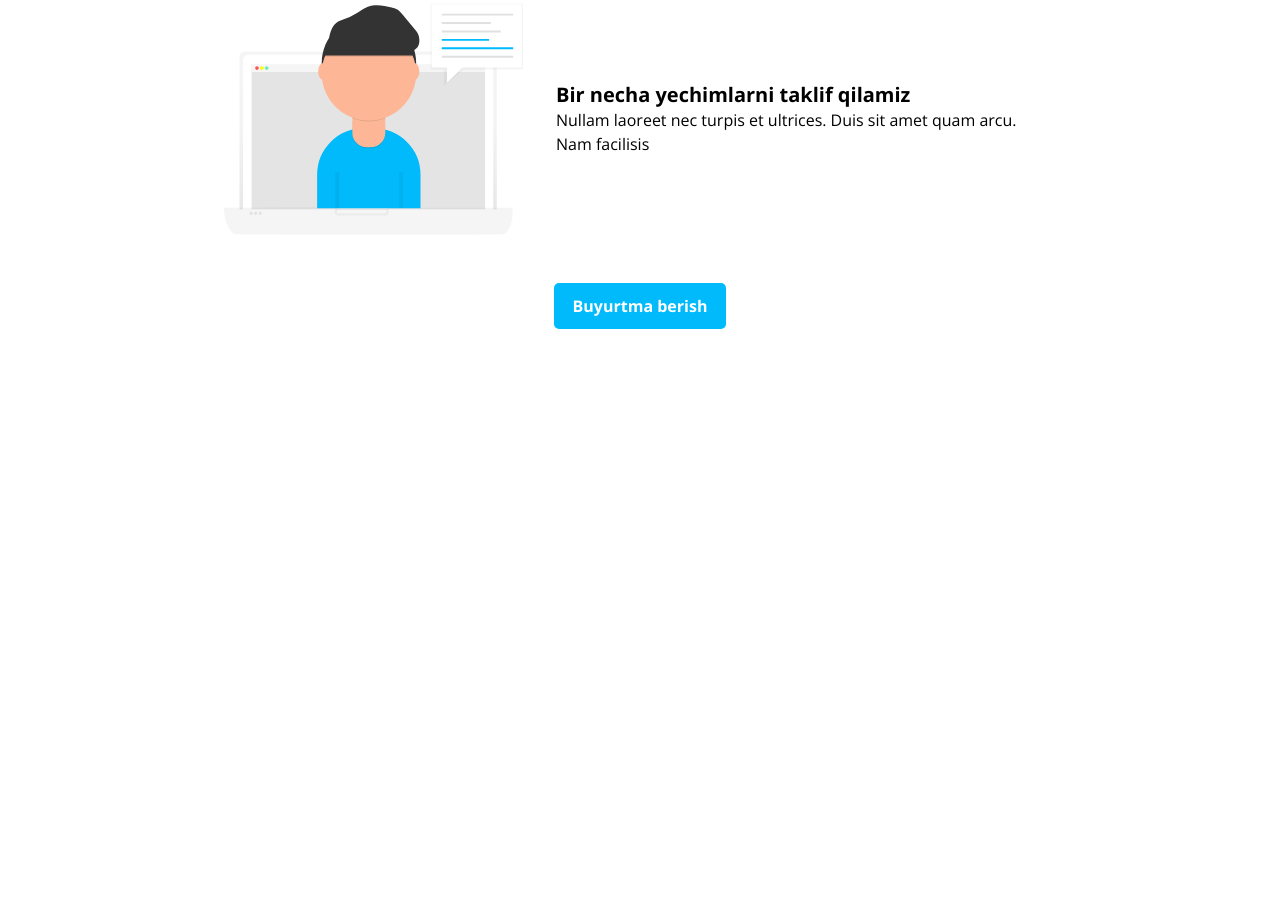
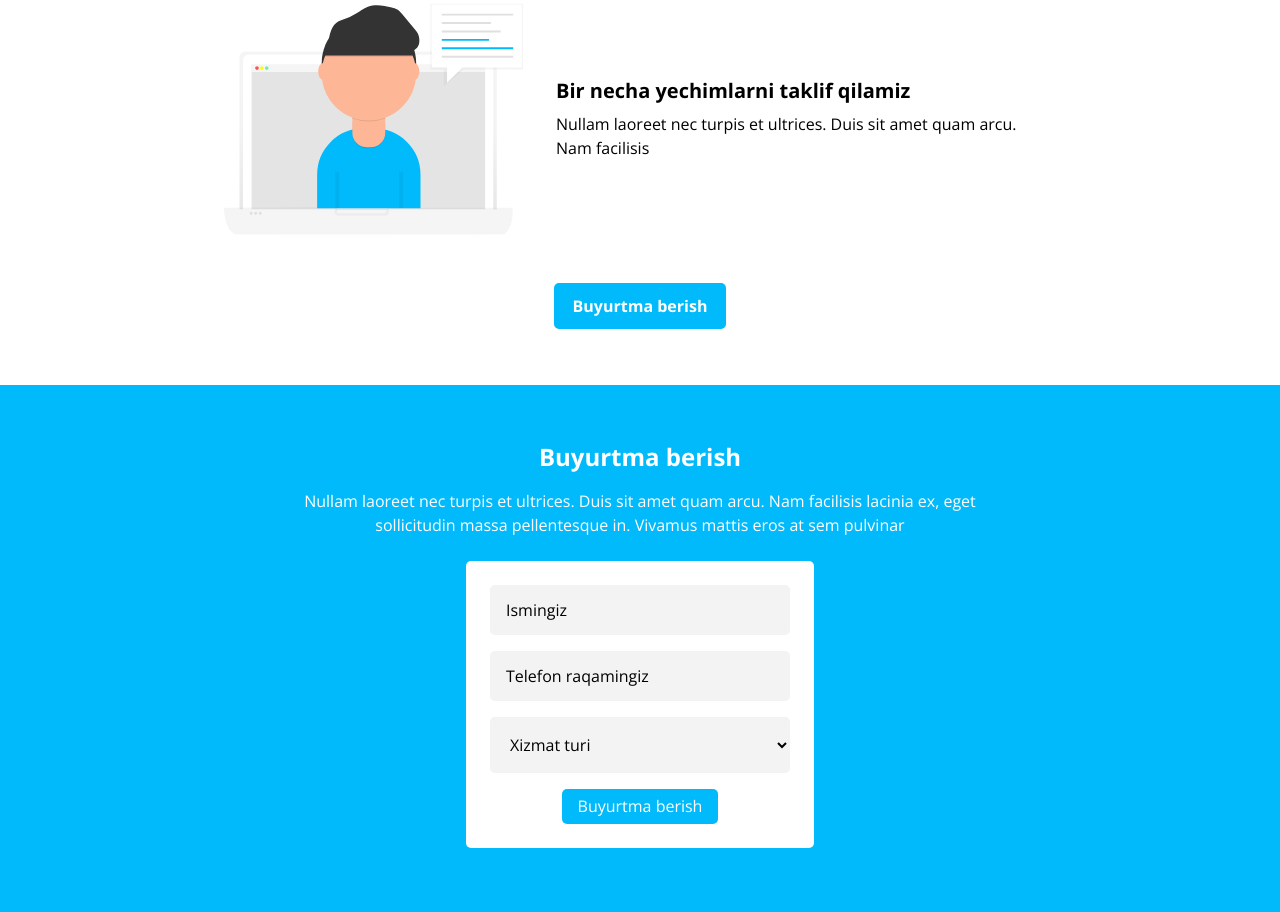
Before and after one commit to beyKH/pixer-website, a plain HTML site: page index.html in a window 1280 px wide. Shown: the part 2716-3628 px from the top of the page. Before the commit the page ends 3101 px from the top, so only its background shows below. Drawn offline with nearby package versions, Linux system fonts and the light colour scheme.

Commit message:
form section done

```diff
--- a/css/styles.css
+++ b/css/styles.css
@@ -4,9 +4,14 @@
   --primary-color:#00BAFC;
   --main-border-radius: 5px;
   --main-box-shadow: 0px 8px 8px rgba(0, 0, 0, 0.1);
+  --outline-box-shadow: 0px 8px 8px rgba(0, 186, 252,0.3);
+  ;
   --main-bg-color:#fff;
 
 }
+
+
+
 
 
 /* GENERAL STYLE */
@@ -62,6 +67,67 @@ body {
 }
 
 
+/* REPEATED STYLES */
+
+.primary-link {
+  display: inline-block;
+  padding: 8px 16px;
+  font-size: 16px;
+  line-height: 24px;
+  text-decoration: none;
+  font-weight: 700;
+  border: 3px solid var(--primary-color);
+  border-radius: var(--main-border-radius);
+  background-color: var(--primary-color);
+  color: #fff;
+  transition: background-color 0.3s ease, color 0.3s ease,
+    color 0.3s ease;
+
+}
+
+.primary-link:hover {
+  background-color: #fff;
+  color: var(--primary-color);
+}
+
+
+.primary-link:active {
+
+  opacity: 0.6;
+  background-color: rgba(0, 185, 252, 0.6);
+  border-color:transparent;
+  color: #fff;
+
+}
+
+.section-heading {
+  font-weight: bold;
+  margin-top: 0;
+  margin-bottom: 0;
+  margin-bottom: 16px;
+  line-height: 24px;
+  font-size: 24px;
+  line-height: 130%;
+  color: var(--main-text-color);
+}
+
+.section-info {
+  font-weight: normal;
+  margin-top: 0;
+  margin-bottom: 0;
+  font-size: 16px;
+  line-height: 24px;
+  color: var(--main-text-color);
+}
+
+.sub-heading {
+  margin-top: 0;
+  margin-bottom: 0;
+  font-weight: bold;
+  font-size: 20px;
+  line-height: 130%;
+
+}
 
 /* SITE-HEADER */
 .site-header {
@@ -501,69 +567,85 @@ body {
   display: inline-block;
 }
 
+/* form */
+
+.section-form{
+  padding-top: 56px;
+  padding-bottom: 64px;
+  background-color: var(--primary-color);
+}
 
 
+.form-desc {
+  width: 720px;
+  margin-left: auto;
+  margin-right: auto;
+  margin-bottom: 24px;
+  text-align: center;
+}
+
+.form-heading {
+  color: white;
+}
+
+.form-info {
+  color: white;
+}
+
+.form-box{
+  display: flex;
+  justify-content: center;
+}
 
 
+.user-form{
+  width: 348px;
+  padding: 24px;
+  background-color: #fff;
+  border-radius: var(--main-border-radius);
+}
+
+.input-group {
+  width: 100%;
+  display: block;
+}
+
+.input-label {}
 
 
-/* REPEATED STYLES */
-
-.primary-link {
-  display: inline-block;
-  padding: 8px 16px;
-  font-size: 16px;
-  line-height: 24px;
-  text-decoration: none;
-  font-weight: 700;
-  border: 3px solid var(--primary-color);
+.input-field {
+  width: 100%;
+  margin-bottom: 16px;
+  padding: 16px;
+  background-color: #F3F3F3;
+  border: none;
   border-radius: var(--main-border-radius);
-  background-color: var(--primary-color);
-  color: #fff;
-  transition: background-color 0.3s ease, color 0.3s ease, border 0.3s ease,
-  color 0.3s ease;
 
 }
 
-.primary-link:hover {
-  background-color: #fff;
-  color: var(--primary-color);
-}
-
-
-.primary-link:active {
-
-  opacity: 0.6;
-  background-color: rgba(0, 185, 252, 0.6);
-  color: #fff;
-
-}
-
-.section-heading{
-  font-weight: bold;
-  margin-top: 0;
-  margin-bottom: 0;
-  margin-bottom: 16px;
-  line-height: 24px;
-  font-size: 24px;
-  line-height: 130%;
+::placeholder{
   color: var(--main-text-color);
 }
 
-.section-info{
-  font-weight: normal;
-  margin-top: 0;
-  margin-bottom: 0;
-  font-size: 16px;
-  line-height: 24px;
+.input-select {
+  margin-bottom: 16px;
+  padding: 16px;
+  border: none;
   color: var(--main-text-color);
+  background-color: #f3f3f3;
+  border-radius: var(--main-border-radius);
+  width: 100%;
 }
 
-.sub-heading{
-  margin-top: 0;
-  margin-bottom: 0;
-  font-weight: bold;
-  font-size: 20px;
-  line-height: 130%;
+.form-submit-button{
+  padding: 8px 16px;
+  background-color: var(--primary-color);
+  border: none;
+  color: white;
+  border-radius: var(--main-border-radius);
+}
 
+.submit-box{
+  display: flex;
+  justify-content: center;
 }
--- a/index.html
+++ b/index.html
@@ -149,7 +149,7 @@
 
         </ul>
         <div class="services-link">
-          <a class="services-order-link primary-link" href="#">Buyurtma berish</a>
+          <a class="services-order-link primary-link" href="#section-order">Buyurtma berish</a>
           <a class="go-to-services-link" href="services.html">Xizmatlar sahifasiga o’tish</a>
         </div>
       </section>
@@ -160,7 +160,7 @@
           <p class="advantages-info asection-info">Nullam laoreet nec turpis et ultrices. Duis sit amet quam arcu. Nam facilisis lacinia ex, eget sollicitudin massa pellentesque in. Vivamus mattis eros at sem pulvinar</p>
         </div>
 
-        <ul class="advantages-list">
+        <ol class="advantages-list">
           <!-- LEARNING DEMAND -->
           <li class="advantages-item learn-demand-item advantages-general-item ">
             <div class="advantages-item-desc">
@@ -203,16 +203,48 @@
             </div>
           </li>
 
-        </ul>
+        </ol>
 
         <div class="advantages-link">
-          <a class="order-now-link primary-link" href="#">Buyurtma berish</a>
+          <a class="order-now-link primary-link" href="#section-order">Buyurtma berish</a>
         </div>
       </section>
 
-
-
     </div>
+      <!-- fotm -->
+    <section id="section-order" class="section-form">
+      <div class="container">
+        <div class="form-desc">
+          <h2 class="form-heading section-heading">Buyurtma berish</h2>
+          <p class="section-info form-info">Nullam laoreet nec turpis et ultrices. Duis sit amet quam arcu. Nam
+          facilisis lacinia ex, eget sollicitudin massa pellentesque in. Vivamus mattis eros at sem pulvinar</p>
+        </div>
+        <div class="form-box">
+          <form class="user-form" action="https://echo.htmlacademy.ru" method="POST">
+            <div class="input-group">
+              <label class="input-label visually-hidden" for="input-name">Ismingiz</label>
+              <input class="input-field" id="input-name" name="name" type="text" minlength="2" placeholder="Ismingiz"
+                required>
+            </div>
+            <div class="input-group">
+              <label class="input-label visually-hidden">Telefon raqamingiz</label>
+              <input class="input-field" type="tel" name="Lastname" placeholder="Telefon raqamingiz"
+                required>
+            </div>
+            <div class="input-group">
+              <select class="input-select" name="service-type" id="conutry" required>
+                <option value="" disabled selected>Xizmat turi</option>
+                <option value="smm">SMM</option>
+                <option value="bot">Telegram bot</option>
+              </select>
+            </div>
+            <div class="submit-box">
+              <button class="form-submit-button" type="submit">Buyurtma berish</button>
+            </div>
+          </form>
+        </div>
+      </div>
+    </section>
   </main>
 
 </body>
```
